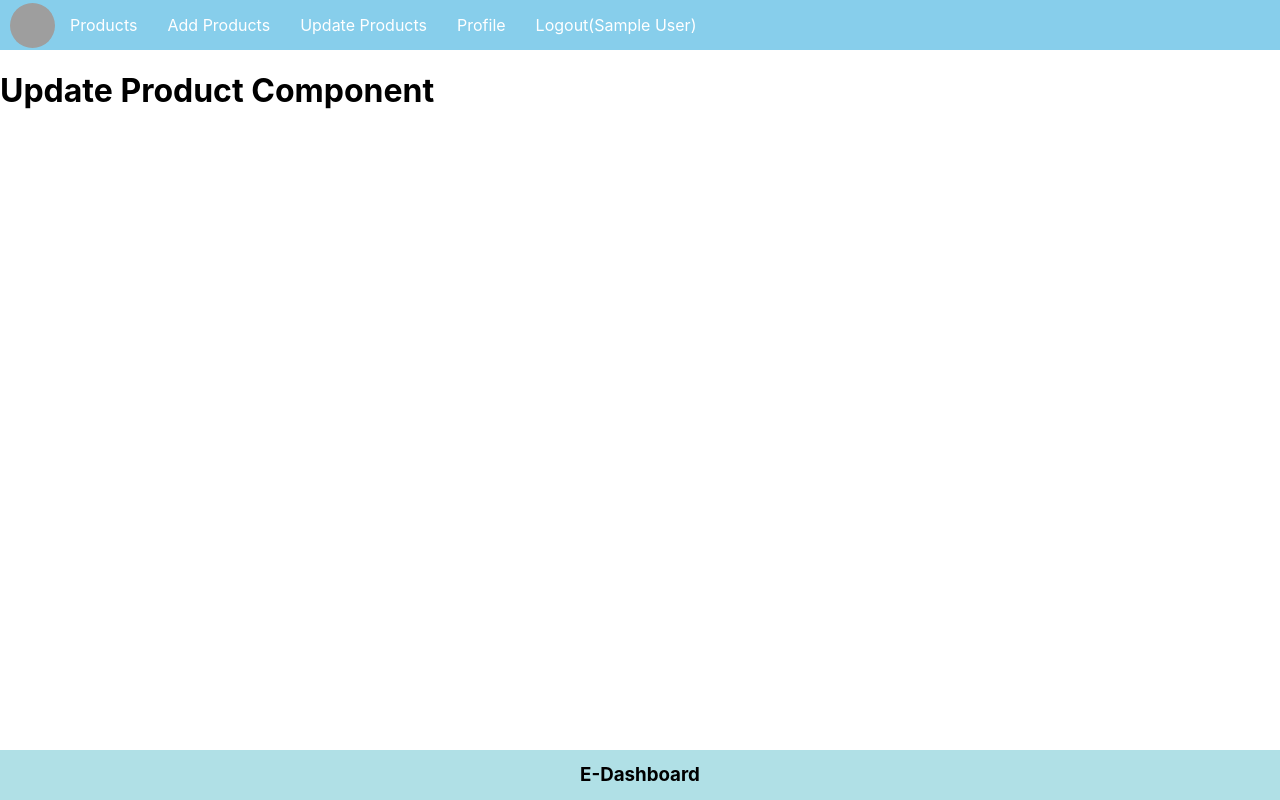
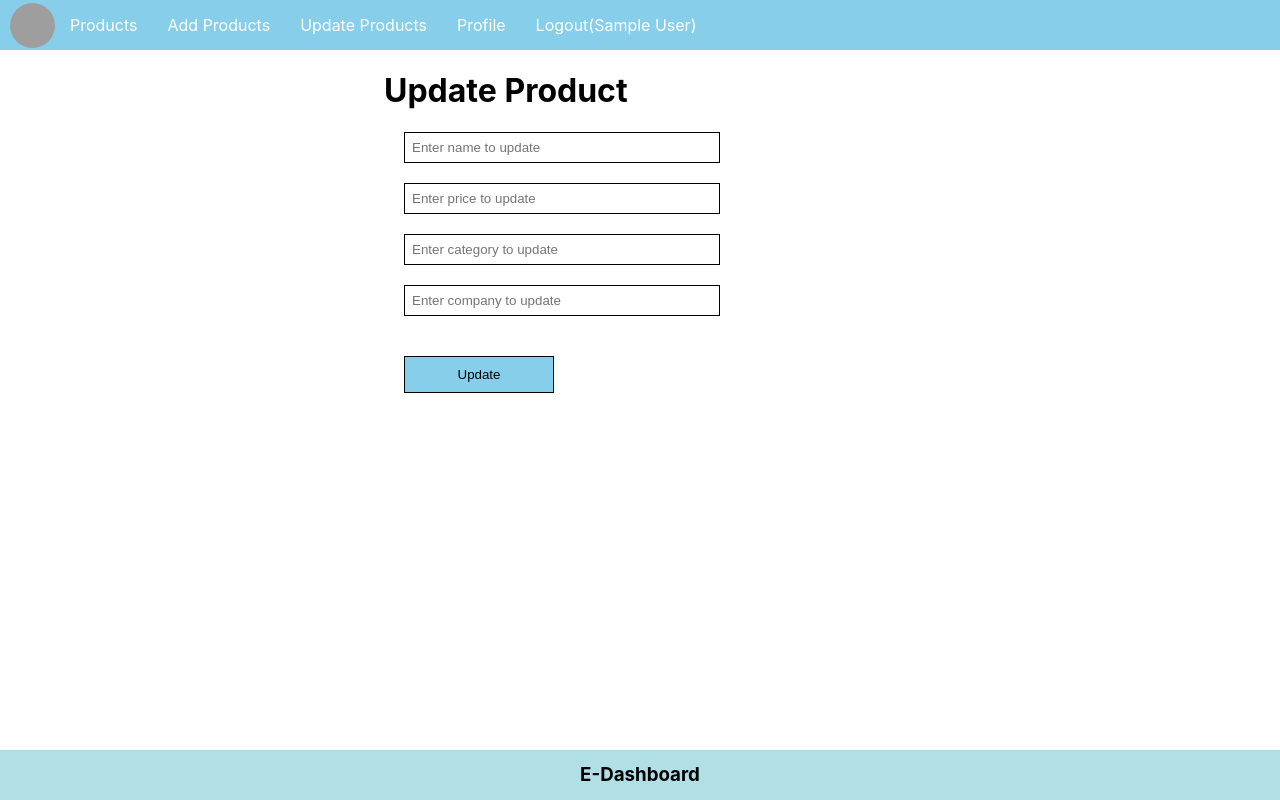
Before and after one commit to richterace/EcommerceDashboard, a React (Create React App) app in the folder frontend/: page /update in a window 1280 px wide. Built offline with nearby package versions, Linux system fonts and the light colour scheme; sample sign-in values are in the browser's storage; grey boxes are pictures that could not be loaded.

Commit message:
update product

```diff
--- a/frontend/src/App.css
+++ b/frontend/src/App.css
@@ -52,7 +52,8 @@
 }
 
 .register,
-.product {
+.product,
+.UpdateProduct {
   margin-left: 30%;
 }
 
@@ -63,7 +64,8 @@
 
 .SignButton,
 .LoginButton,
-.ProductButton {
+.ProductButton,
+.UpdateButton {
   margin: 20px;
   width: 150px;
   padding: 10px;
--- a/frontend/src/App.js
+++ b/frontend/src/App.js
@@ -4,6 +4,7 @@ import Footer from './components/Footer';
 import SignUp from './components/SignUp';
 import Login from './components/Login';
 import AddProduct from './components/AddProduct';
+import UpdateProduct from './components/UpdateProduct';
 import PrivateComponent from './components/PrivateComponent';
 import { BrowserRouter, Routes, Route } from 'react-router-dom';
 
@@ -19,7 +20,7 @@ function App() {
           <Route element={<PrivateComponent />}>
             <Route path="/" element={<h1>Product Component</h1>} />
             <Route path="/add" element={<AddProduct />} />
-            <Route path="/update" element={<h1>Update Product Component</h1>} />
+            <Route path="/update" element={<UpdateProduct />} />
             <Route path="/logout" element={<h1>Logout Component</h1>} />
             <Route path="/profile" element={<h1>Profile Component</h1>} />
 
--- /dev/null
+++ b/frontend/src/components/UpdateProduct.js
@@ -0,0 +1,37 @@
+import React, { useState } from "react";
+
+const UpdateProduct = () => {
+    const [name, updateName] = useState();
+    const [price, updatePrice] = useState();
+    const [category, updateCategory] = useState();
+    const [company, updateCompany] = useState();
+
+    const UpdateProduct = () => {
+        console.warn(name, price, category, company)
+    }
+
+    return (
+        <div className="UpdateProduct">
+            <h1>Update Product</h1>
+            <input type="text" className="inputBox" placeholder="Enter name to update"
+                onChange={(e) => { updateName(e.target.value) }} value={name}
+            />
+
+            <input type="text" className="inputBox" placeholder="Enter price to update"
+                onChange={(e) => { updatePrice(e.target.value) }} value={price}
+            />
+
+            <input type="text" className="inputBox" placeholder="Enter category to update"
+                onChange={(e) => { updateCategory(e.target.value) }} value={category}
+            />
+
+            <input type="text" className="inputBox" placeholder="Enter company to update"
+                onChange={(e) => { updateCompany(e.target.value) }} value={company}
+            />
+
+            <button className="UpdateButton" onClick={UpdateProduct}> Update</button>
+        </div>
+    )
+}
+
+export default UpdateProduct;
```
